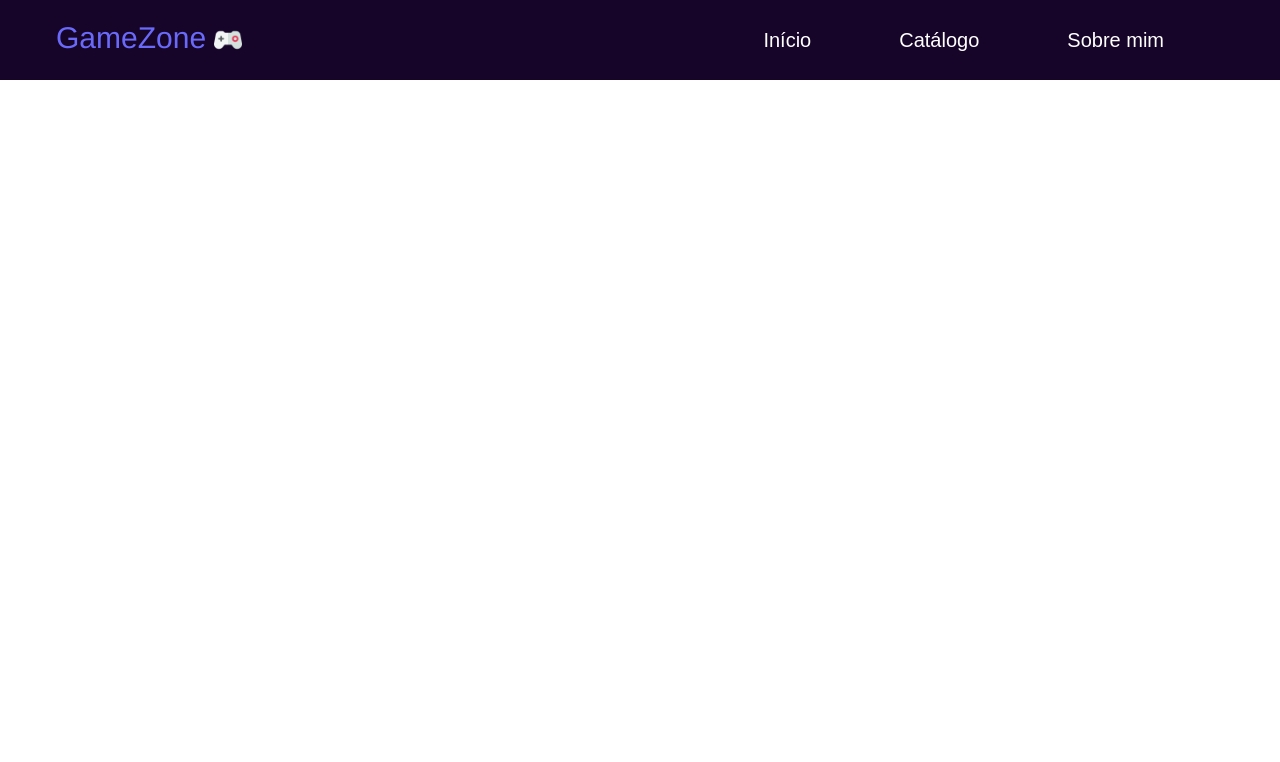
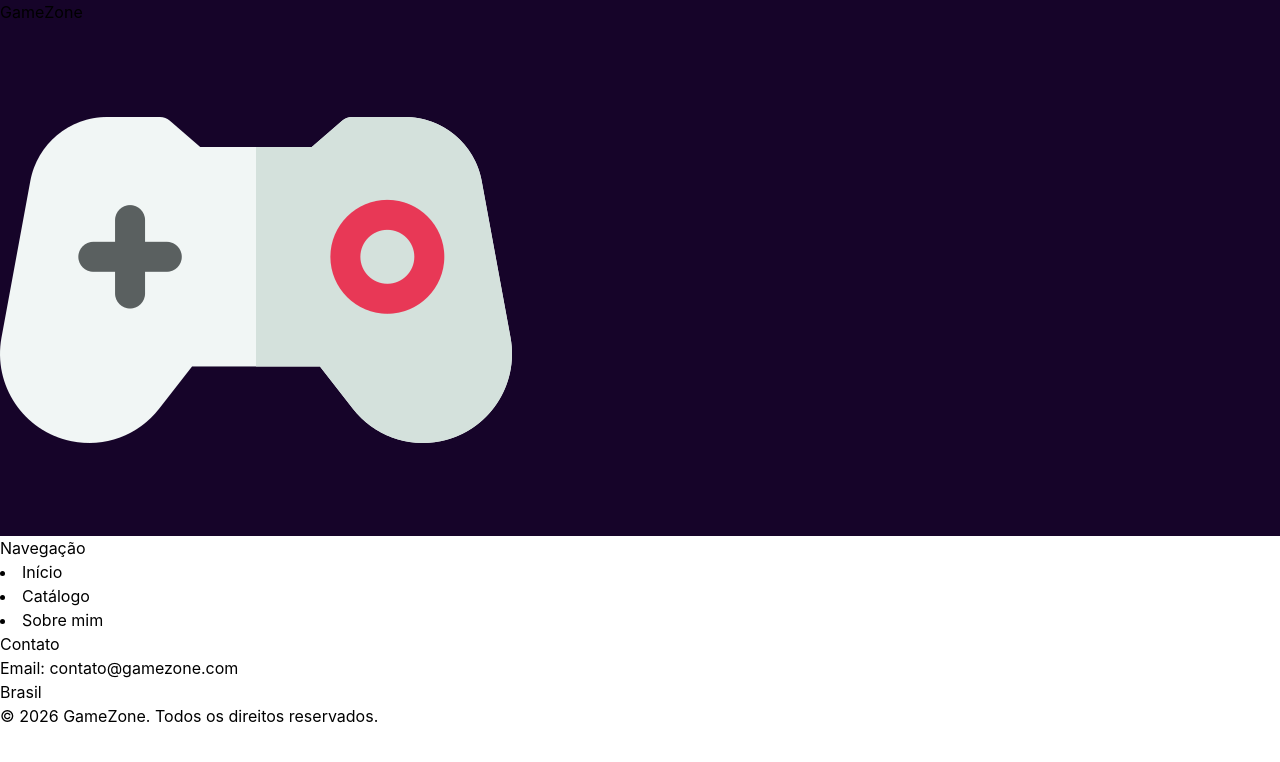
Before and after one commit to Mauro-Alexandre/React, a React (Vite) app in the folder Atividade/frontend/frontend/: page / in a window 1280 px wide. Shown: the top 762 px of the page. Built offline with nearby package versions, Linux system fonts and the light colour scheme.

Commit message:
atividade

```diff
--- a/Atividade/frontend/frontend/src/assets/footer.tsx
+++ b/Atividade/frontend/frontend/src/assets/footer.tsx
@@ -2,9 +2,9 @@ function Footer()
 {
     return (
 
-        <footer className=" bg-[#160429]">
-            <div className="">
-                <div className="">
+        <footer className="">
+            <div className="bg-[#160429]">
+                <div className="bg-[#160429]">
                     <h2>GameZone</h2>
                     <img className="" src="src/assets/games.png" alt="Logo" />
                 </div>
--- a/Atividade/frontend/frontend/src/assets/home.tsx
+++ b/Atividade/frontend/frontend/src/assets/home.tsx
@@ -1,9 +1,10 @@
 import Header from "./header";
+import Footer from "./footer";
 
 function Home()
 {
     return (
-        <Header />
+        <Footer />
     )
 }
 
```
